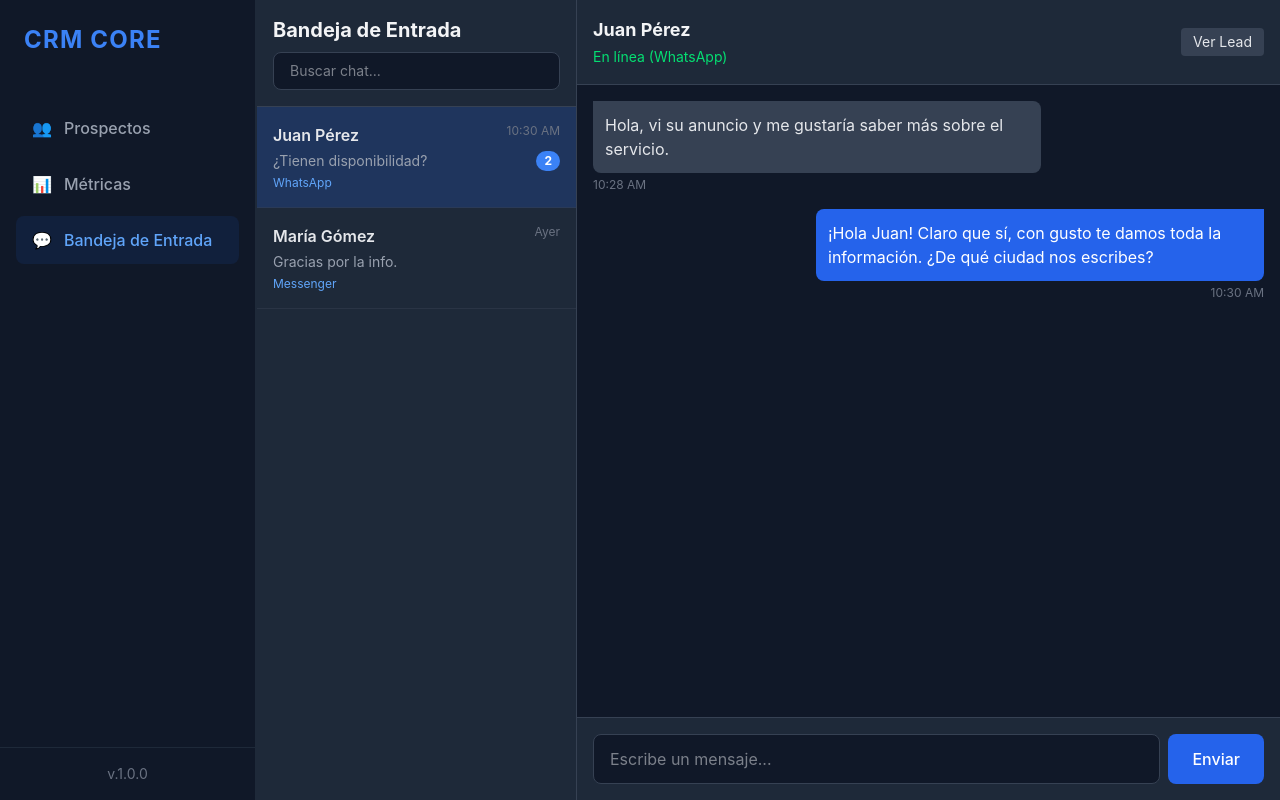
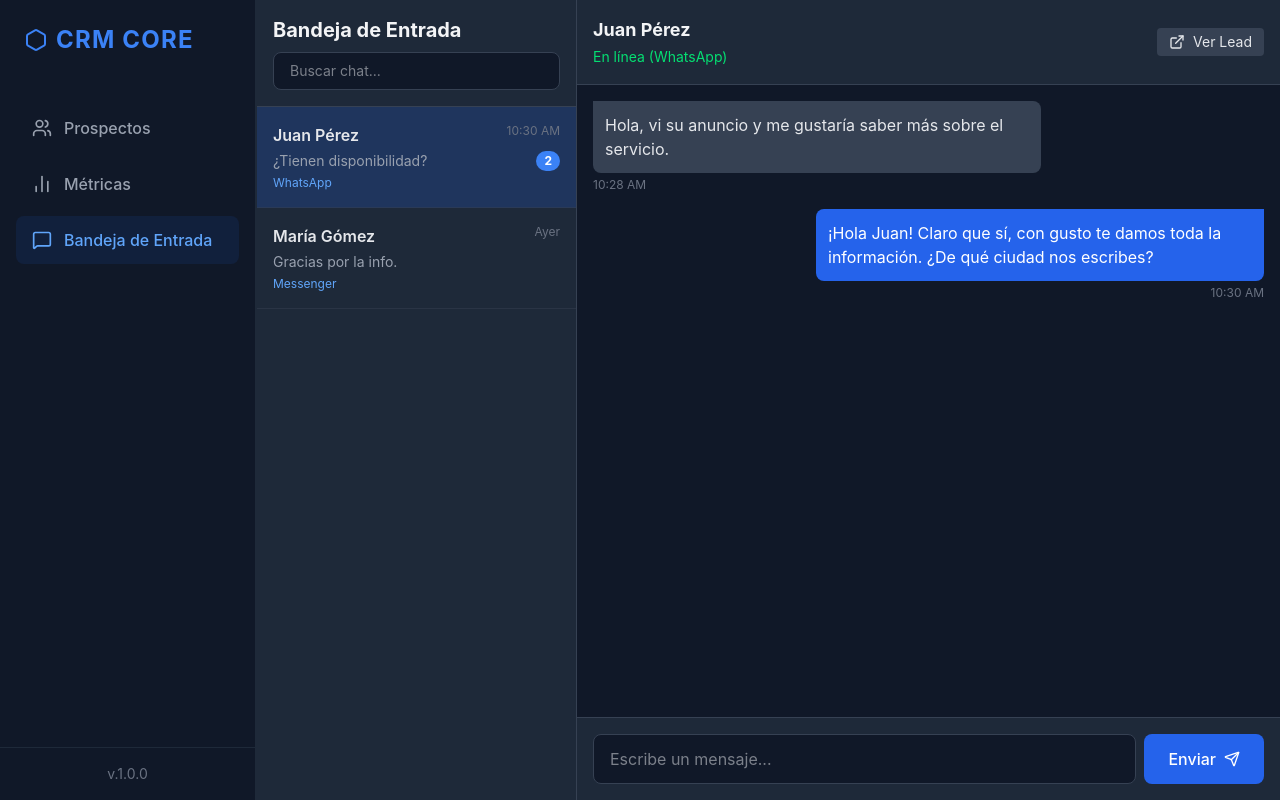
Before and after one commit to luisjcm/crm-frontend, a React (Vite) app: page /inbox in a window 1280 px wide. Built offline with nearby package versions, Linux system fonts and the light colour scheme.

Commit message:
style: reemplazar emojis por iconos profesionales de lucide-react en sidebar e inbox

```diff
--- a/package.json
+++ b/package.json
@@ -12,6 +12,7 @@
   "dependencies": {
     "@tailwindcss/vite": "^4.3.3",
     "axios": "^1.18.1",
+    "lucide-react": "^1.25.0",
     "react": "^19.2.7",
     "react-dom": "^19.2.7",
     "react-hot-toast": "^2.6.0",
--- a/src/components/Sidebar.jsx
+++ b/src/components/Sidebar.jsx
@@ -1,4 +1,5 @@
 import { NavLink } from 'react-router-dom';
+import { Users, BarChart2, MessageSquare, Hexagon } from 'lucide-react';
 
 const Sidebar = () => {
 
@@ -17,7 +18,9 @@ const Sidebar = () => {
         <aside className="w-full md:w-64 bg-gray-900 border-b md:border-b-0 md:border-r border-gray-800 text-gray-100  flex flex-col md:min-h-screen shrink-0 transition-colors duration-200">
 
             <div className="p-4 md:p-6 flex justify-between items-center">
-                <h2 className="text-xl md:text-2xl font-bold text-primary-500 tracking-wider">CRM CORE</h2>
+                <h2 className="text-xl md:text-2xl font-bold text-primary-500 tracking-wider flex items-center gap-2">
+                  <Hexagon className="w-6 h-6" /> CRM CORE
+                </h2>
             </div>
 
 
@@ -29,21 +32,21 @@ const Sidebar = () => {
                     <li>
                         {/* 2. Reemplazamos <Link> por <NavLink> y le pasamos nuestra función al className */}
                                 <NavLink to="/" className={getNavClasses}>
-                                <span>👥</span>
+                                <Users className="w-5 h-5" />
                                 Prospectos
                                 </NavLink>
                             </li>
                             <li>
                                 {/* 3. Hacemos lo mismo aquí */}
                                 <NavLink to="/metricas" className={getNavClasses}>
-                                <span>📊</span>
+                                <BarChart2 className="w-5 h-5" />
                                 Métricas
                                 </NavLink>
                     </li>
                      <li>
                                 {/* 3. Hacemos lo mismo aquí */}
                                 <NavLink to="/inbox" className={getNavClasses}>
-                                <span>💬</span>
+                                <MessageSquare className="w-5 h-5" />
                                 Bandeja de Entrada
                                 </NavLink>
                     </li>
--- a/src/pages/Inbox.jsx
+++ b/src/pages/Inbox.jsx
@@ -1,4 +1,5 @@
 import { useState } from 'react';
+import { ExternalLink, Send } from 'lucide-react';
 
 const Inbox = () => {
   // Datos simulados para visualizar el diseño
@@ -61,8 +62,8 @@ const Inbox = () => {
             <h3 className="text-lg font-bold text-gray-100">{chatActivo.nombre}</h3>
             <span className="text-sm text-green-400">En línea ({chatActivo.origen})</span>
           </div>
-          <button className="text-sm bg-gray-700 hover:bg-gray-600 text-gray-200 px-3 py-1 rounded transition-colors">
-            Ver Lead
+          <button className="flex items-center gap-2 text-sm bg-gray-700 hover:bg-gray-600 text-gray-200 px-3 py-1 rounded transition-colors">
+            <ExternalLink className="w-4 h-4" /> Ver Lead
           </button>
         </div>
 
@@ -90,8 +91,8 @@ const Inbox = () => {
               placeholder="Escribe un mensaje..."
               className="flex-1 bg-gray-900 text-gray-200 rounded-lg px-4 py-3 border border-gray-700 focus:outline-none focus:border-primary-500"
             />
-            <button className="bg-primary-600 hover:bg-primary-700 text-white px-6 py-3 rounded-lg font-medium transition-colors">
-              Enviar
+            <button className="flex items-center gap-2 bg-primary-600 hover:bg-primary-700 text-white px-6 py-3 rounded-lg font-medium transition-colors">
+              Enviar <Send className="w-4 h-4" />
             </button>
           </div>
         </div>
```
Also changed, not shown: 1 other file (tests, documents, lock files or other folders).
